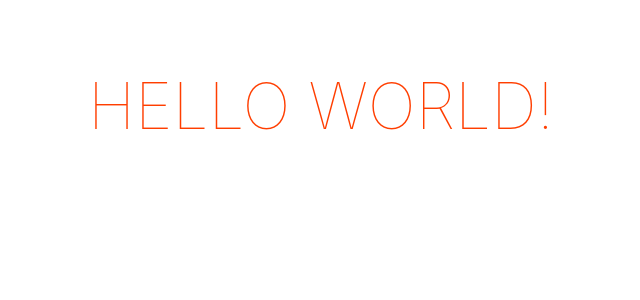
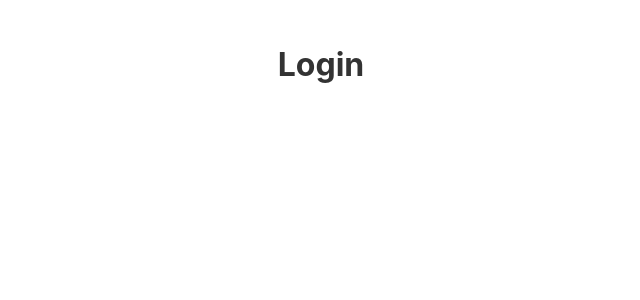
Before and after one commit to Anujtomar00/svelte-app, a Svelte app: page /login in a window 1280 px wide. Shown: the top 300 px of the page, without its empty margins (319-959 px from the left). Built offline with nearby package versions, Linux system fonts and the light colour scheme.

Commit message:
Added Routing

```diff
--- a/package.json
+++ b/package.json
@@ -6,7 +6,7 @@
   "scripts": {
     "build": "rollup -c",
     "dev": "rollup -c -w",
-    "start": "sirv public --no-clear"
+    "start": "sirv public --single"
   },
   "devDependencies": {
     "@rollup/plugin-commonjs": "^24.0.0",
@@ -19,6 +19,7 @@
     "svelte": "^3.55.0"
   },
   "dependencies": {
-    "sirv-cli": "^2.0.0"
+    "sirv-cli": "^2.0.0",
+    "svelte-routing": "^1.6.0"
   }
 }
--- a/src/App.svelte
+++ b/src/App.svelte
@@ -1,9 +1,15 @@
 <script>
-	export let name;
+	import { Router, Route } from "svelte-routing";
+	import Home from "./components/Home.svelte";
+	import Login from "./components/Login.svelte"
 </script>
 
 <main>
-	<h1>Hello {name}!</h1>
+	<Router>
+		<Route path="/" component={Home} />
+		<Route path="/home" component={Home} />
+		<Route path="/login" component={Login} />
+	</Router>
 </main>
 
 <style>
@@ -14,13 +20,6 @@
 		margin: 0 auto;
 	}
 
-	h1 {
-		color: #ff3e00;
-		text-transform: uppercase;
-		font-size: 4em;
-		font-weight: 100;
-	}
-
 	@media (min-width: 640px) {
 		main {
 			max-width: none;
--- /dev/null
+++ b/src/components/Home.svelte
@@ -0,0 +1,3 @@
+<h1>
+    Home
+</h1>
--- /dev/null
+++ b/src/components/Login.svelte
@@ -0,0 +1,3 @@
+<h1>
+    Login
+</h1>
```
Also changed, not shown: 2 other files (tests, documents, lock files or other folders).
